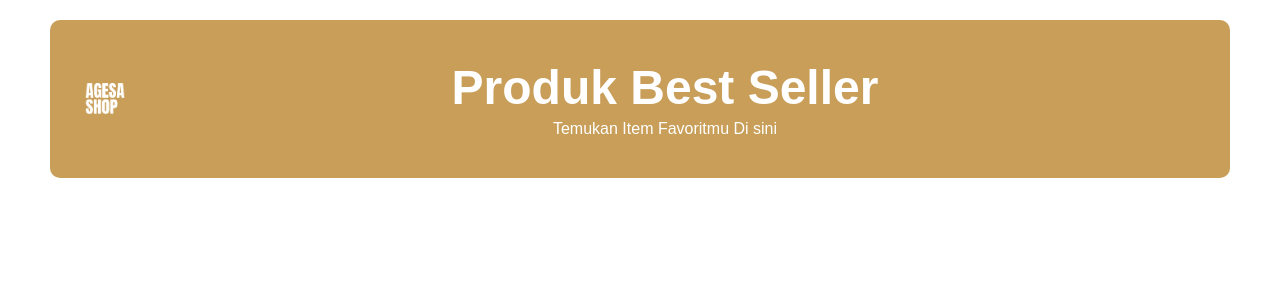
After one commit to JazzticeGit/projek-pra-pkl, a PHP site: page /FRONTEND/produk/produk.php in a window 1280 px wide. The commit adds this page. Shown: the top 300 px of the page. Run offline with PHP 8.4, Linux system fonts and the light colour scheme; data that the repository does not hold is empty.

Commit message:
daftar produk

```diff
--- a/BACKEND/diskon/end-date.php
+++ b/BACKEND/diskon/end-date.php
@@ -1,4 +1,9 @@
 <?php
 include '../../koneksi.php';
 
+$now = date('Y-m-d H:i:s');
+
+// Update status menjadi "inactive" jika tanggal berakhir sudah lewat
+$query = "UPDATE diskon SET status = 'inactive' WHERE end_date < '$now' AND status = 'active'";
+mysqli_query($koneksi, $query);
 ?>
--- a/BACKEND/diskon/index.php
+++ b/BACKEND/diskon/index.php
@@ -1,5 +1,6 @@
 <?php
 include '../../koneksi.php';
+include 'end-date.php'; // ← Tambahan untuk update status diskon yang kadaluarsa
 
 // Proses Tambah Diskon
 if ($_SERVER['REQUEST_METHOD'] === 'POST') {
@@ -22,6 +23,7 @@ if ($_SERVER['REQUEST_METHOD'] === 'POST') {
 // Ambil semua produk
 $produk_query = mysqli_query($koneksi, "SELECT * FROM produk");
 ?>
+
 
 <!DOCTYPE html>
 <html lang="id">
--- /dev/null
+++ b/FRONTEND/produk/produk.php
@@ -0,0 +1,52 @@
+<?php
+include '../../koneksi.php';
+
+// Ambil produk best seller dari database
+$query = "SELECT * FROM produk WHERE best_seller = 1";
+$result = mysqli_query($koneksi, $query);
+
+if (!$result) {
+    die("Query gagal: " . mysqli_error($koneksi));
+}
+?>
+
+<!DOCTYPE html>
+<html lang="id">
+<head>
+    <meta charset="UTF-8">
+    <title>Best Seller</title>
+    <link rel="stylesheet" href="../../STYLESHEET/produk.css">
+    <link rel="stylesheet" href="https://cdnjs.cloudflare.com/ajax/libs/font-awesome/6.5.0/css/all.min.css">
+</head>
+<body>
+
+<div class="banner-container">
+  <div class="best-seller-banner">
+    <img src="../../image/agesa putih.png" alt="AGESA SHOP Logo" class="logo-img">
+    <div class="title-group">
+      <h1>Produk Best Seller</h1>
+      <p>Temukan Item Favoritmu Di sini</p>
+    </div>
+  </div>
+</div>
+
+<div class="product-grid">
+        <?php while ($produk = mysqli_fetch_assoc($result)): ?>
+            <div class="card">
+                <img src="../../<?= htmlspecialchars($produk['image']) ?>" alt="<?= htmlspecialchars($produk['name']) ?>">
+                <div class="info">
+                    <span class="category"><?= htmlspecialchars($produk['kategori'] ?? 'Unisex') ?></span>
+                    <h4><?= htmlspecialchars($produk['name']) ?></h4>
+                    <p class="price">Rp<?= number_format($produk['harga'], 0, ',', '.') ?></p>
+                    <div class="sizes"><?= htmlspecialchars($produk['ukuran'] ?? 'S-XXL') ?></div>
+                    <a href="keranjang.php?action=add&id=<?= $produk['produk_id'] ?>" class="cart-btn">
+                        <i class="fa-solid fa-cart-shopping"></i> Add to Cart
+                    </a>
+                </div>
+            </div>
+        <?php endwhile; ?>
+    </div>
+</div>
+
+</body>
+</html>
--- /dev/null
+++ b/STYLESHEET/produk.css
@@ -0,0 +1,154 @@
+body{
+    margin :0;
+    padding: 0;
+    font-family: 'poppins', sans-serif;
+}
+
+
+.banner-container {
+    display: flex;
+    justify-content: center;
+    padding: 20px 50px 0;
+  }
+
+  .best-seller-banner {
+    background-color: #c89e58;
+    color: white;
+    padding: 40px 30px;
+    display: flex;
+    align-items: center;
+    border-radius: 10px;
+    justify-content: space-between;
+    flex-wrap: wrap;
+    max-width: 1300px;
+    width: 100%;
+  }
+
+  .logo-img {
+    height: 50px;
+    width: 50px;
+    object-fit: contain;
+  }
+
+  .title-group {
+    text-align: center;
+    flex: 1;
+  }
+
+  .title-group h1 {
+    margin: 0;
+    font-size: 3em;
+    font-weight: 900;
+  }
+
+  .title-group p {
+    margin: 5px 0 0;
+    font-size: 1em;
+  }
+
+
+  /* Main Container */
+.container {
+    max-width: 1200px;
+    margin: 0 auto;
+    padding: 20px;
+    font-family: 'Arial', sans-serif;
+}
+
+/* Header Styles */
+header {
+    text-align: center;
+    margin-bottom: 40px;
+}
+
+header h1 {
+    color: #333;
+    font-size: 2.2em;
+    margin-bottom: 5px;
+}
+
+header p {
+    color: #666;
+    font-size: 1em;
+    margin-top: 0;
+}
+
+/* Product Grid */
+.product-grid {
+    display: grid;
+    grid-template-columns: repeat(auto-fill, minmax(220px, 1fr));
+    gap: 25px;
+}
+
+/* Product Card */
+.card {
+    border: 1px solid #e0e0e0;
+    border-radius: 8px;
+    overflow: hidden;
+    transition: transform 0.3s, box-shadow 0.3s;
+    background: white;
+}
+
+.card:hover {
+    transform: translateY(-5px);
+    box-shadow: 0 5px 15px rgba(0,0,0,0.1);
+}
+
+.card img {
+    width: 100%;
+    height: 250px;
+    object-fit: cover;
+    border-bottom: 1px solid #e0e0e0;
+}
+
+/* Product Info */
+.info {
+    padding: 15px;
+    text-align: center;
+}
+
+.category {
+    display: block;
+    font-size: 0.8em;
+    color: #666;
+    margin-bottom: 5px;
+}
+
+.info h4 {
+    margin: 0 0 10px 0;
+    font-size: 1.1em;
+    color: #333;
+    font-weight: 600;
+}
+
+.price {
+    font-weight: bold;
+    color: #e74c3c;
+    margin-bottom: 8px;
+    font-size: 1.1em;
+}
+
+.sizes {
+    color: #666;
+    font-size: 0.9em;
+    margin-bottom: 15px;
+}
+
+.cart-btn {
+    display: inline-block;
+    background-color: #333;
+    color: white;
+    padding: 8px 15px;
+    border-radius: 4px;
+    text-decoration: none;
+    font-size: 0.9em;
+    transition: background-color 0.3s;
+}
+
+.cart-btn:hover {
+    background-color: #e74c3c;
+}
+
+.cart-btn i {
+    margin-right: 5px;
+}
```
